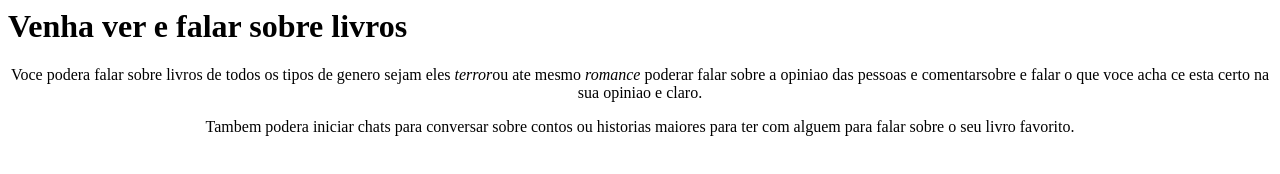
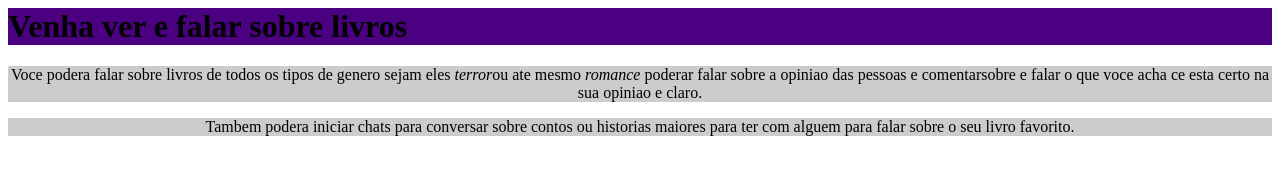
Before and after one commit to czornei/LIVROS, a plain HTML site: page index.html in a window 1280 px wide. Drawn offline with Linux system fonts and the light colour scheme.

Commit message:
mudando a cor de fundo

```diff
--- a/style.css
+++ b/style.css
@@ -1,3 +1,7 @@
 p {
     text-align: center;
+    background: #CCCCCC;
 }
+h1{
+   background: #4B0082;
+}
```
